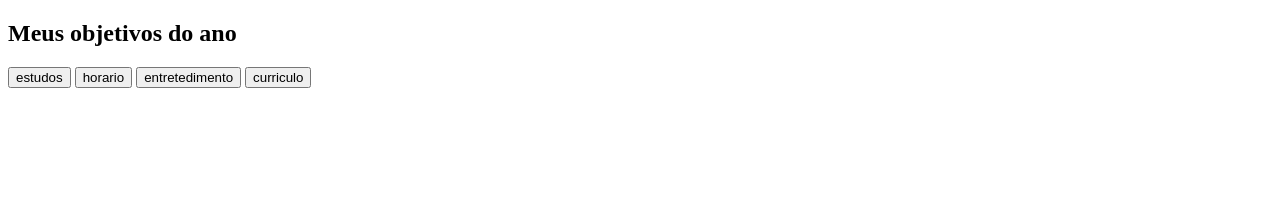
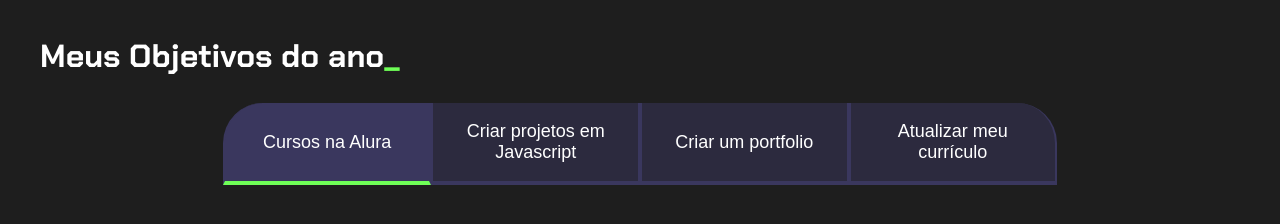
Before and after one commit to byapolo/projetojava, a plain HTML site: page index.html in a window 1280 px wide. Drawn offline with Linux system fonts and the light colour scheme.

Commit message:
Add files via upload

```diff
--- a/index.html
+++ b/index.html
@@ -1,25 +1,23 @@
 <!DOCTYPE html>
-<html lang="en">
+<html lang="pt-br">
+
 <head>
     <meta charset="UTF-8">
     <meta name="viewport" content="width=device-width, initial-scale=1.0">
-    <title>Document</title>
+    <title>Meus objetivos do ano</title>
+    <link rel="stylesheet" href="style.css">
 </head>
+
 <body>
-
-<section class="conteudoprincipal">
-
-    <h2 class="tituloprincipal">  Meus objetivos do ano </h2>
-
-<div>
-<button class="botao"> estudos</button>
-<button class="horario">horario</button>
-<button class="entretedimento"> entretedimento</button>
-<button class="curriculo">curriculo</button>
-
-
-</div>
-     </section>
-
+    <section class="conteudo-principal">
+        <h2 class="titulo-principal">Meus Objetivos do ano<span>_</span></h2>
+        <div class="botoes">
+            <button class="botao ativo">Cursos na Alura</button>
+            <button class="botao">Criar projetos em Javascript</button>
+            <button class="botao">Criar um portfolio</button>
+            <button class="botao">Atualizar meu currículo</button>
+        </div>
+    </section>
+    <script src="main.js"></script>
 </body>
 </html>
--- a/style.css
+++ b/style.css
@@ -0,0 +1,82 @@
+@import url('https://fonts.googleapis.com/css2?family=Chakra+Petch:wght@400;700&display=swap');
+
+:root {
+    --cor-de-fundo: #1E1E1E;
+    --verde: #6FFF57;
+    --branco: #FFFFFF;
+    --botao-ativo: #3A375E;
+    --botao-inativo: rgba(58, 55, 94, 0.5);
+    --texto-fundo: rgba(58, 55, 94, 0.3);
+}
+
+body {
+    background-color: var(--cor-de-fundo);
+    color: var(--branco);
+    font-family: 'Chakra Petch', sans-serif;
+}
+
+
+.conteudo-principal {
+    display: flex;
+    flex-direction: column;
+    justify-content: center;
+    align-items: center;
+    max-width: 1200px;
+    width: 100%;
+    margin: 0 auto;
+}
+
+.titulo-principal {
+    text-align: left;
+    width: 100%;
+    font-size: 32px;
+}
+
+.titulo-principal span {
+    color: var(--verde);
+}
+
+.botao {
+    font-family: "Crakra Petch", sans-serif;
+    background-color: var(--botao-inativo);
+    color: var(--branco);
+    display: flex;
+    justify-content: center;
+    padding: 1em;
+    font-size: 18px;
+    align-items: center;
+    width: 100%;
+    border-bottom: 4px solid var(--botao-ativo);
+    border-left: 2px solid var(--botao-ativo);
+    border-right: 2px solid var(--botao-ativo);
+    border-top: none;
+}
+
+.botao:first-child {
+    border-radius: 40px 40px 0 0;
+}
+
+.botoes {
+    display: block;
+}
+
+
+@media screen and (min-width: 768px) {
+    .botoes {
+        display: flex;
+    }
+
+    .botao:first-child {
+        border-radius: 40px 0 0 0;
+    }
+
+    .botao:last-child {
+        border-radius: 0 40px 0 0;
+    }
+}
+
+.ativo{
+background-color: var(--botao-ativo);
+border-bottom: 4px solid var(--verde);
+
+}
```
Also changed, not shown: main.js (added).
